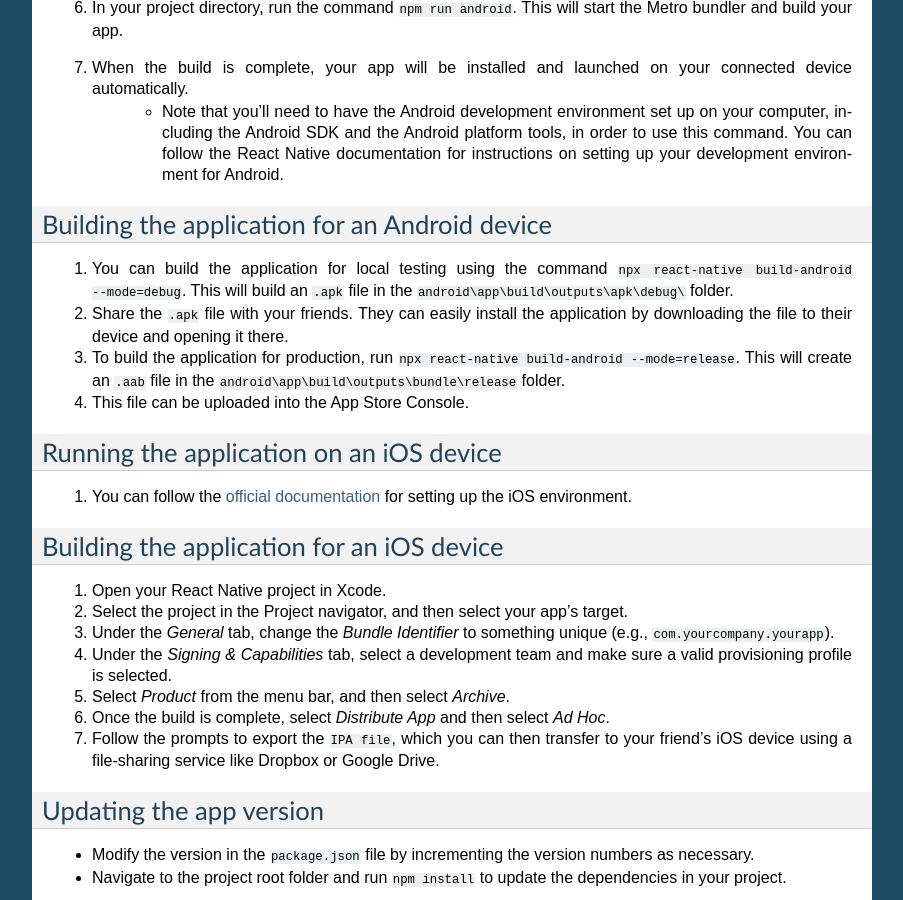
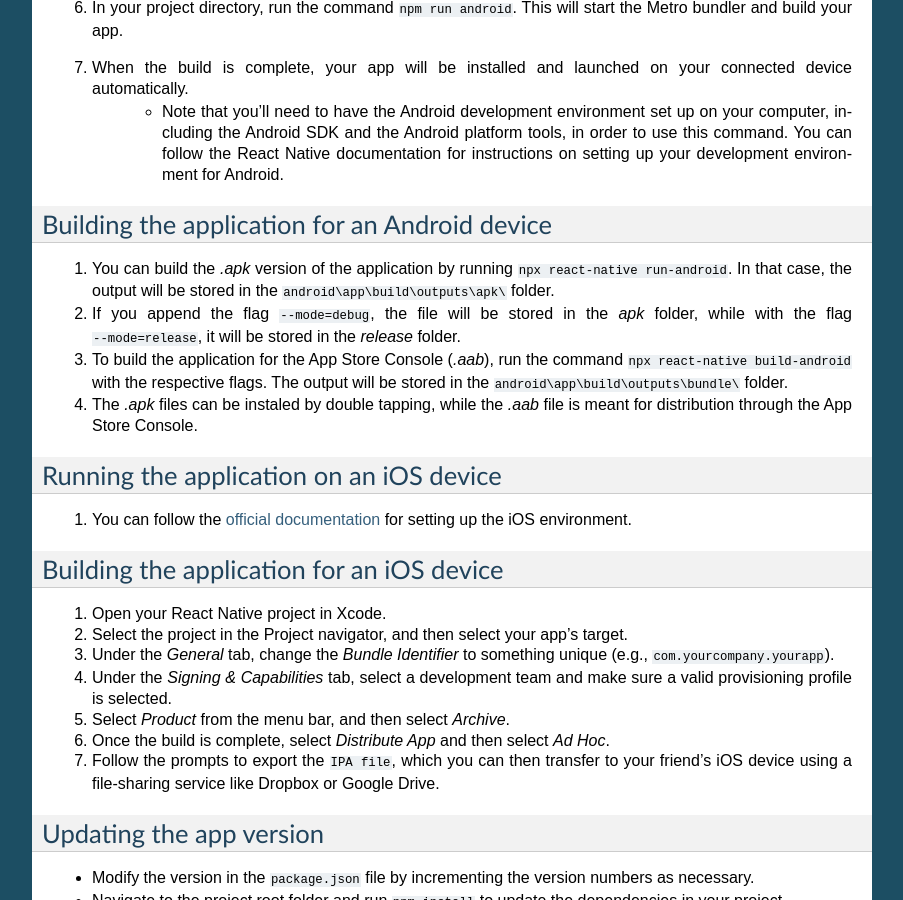
Before and after one commit to PetrCala/alcohol-tracker, a Sphinx documentation site: the page built from docs/source/developer/notes.rst, in a window 1280 px wide and 900 px high, scrolled down 1226 px. Shown: the whole window, without its empty margins (198-1101 px from the left). Built offline with Sphinx 7.4.7, drawn with Linux system fonts in a browser that asks for light colours.

Commit message:
Further updates to the documentation

```diff
--- a/docs/source/developer/notes.rst
+++ b/docs/source/developer/notes.rst
@@ -65,10 +65,10 @@ Running the application on an Android device
 Building the application for an Android device
 ================================
 
-#. You can build the application for local testing using the command :code:`npx react-native build-android --mode=debug`. This will build an :code:`.apk` file in the :code:`android\\app\\build\\outputs\\apk\\debug\\` folder.
-#. Share the :code:`.apk` file with your friends. They can easily install the application by downloading the file to their device and opening it there.
-#. To build the application for production, run :code:`npx react-native build-android --mode=release`. This will create an :code:`.aab` file in the :code:`android\\app\\build\\outputs\\bundle\\release` folder.
-#. This file can be uploaded into the App Store Console.
+#. You can build the *.apk* version of the application by running :code:`npx react-native run-android`. In that case, the output will be stored in the :code:`android\\app\\build\\outputs\\apk\\` folder.
+#. If you append the flag :code:`--mode=debug`, the file will be stored in the *apk* folder, while with the flag :code:`--mode=release`, it will be stored in the *release* folder.
+#. To build the application for the App Store Console (*.aab*), run the command :code:`npx react-native build-android` with the respective flags. The output will be stored in the :code:`android\\app\\build\\outputs\\bundle\\` folder.
+#. The *.apk* files can be instaled by double tapping, while the *.aab* file is meant for distribution through the App Store Console.
 
 Running the application on an iOS device
 ================================
```
